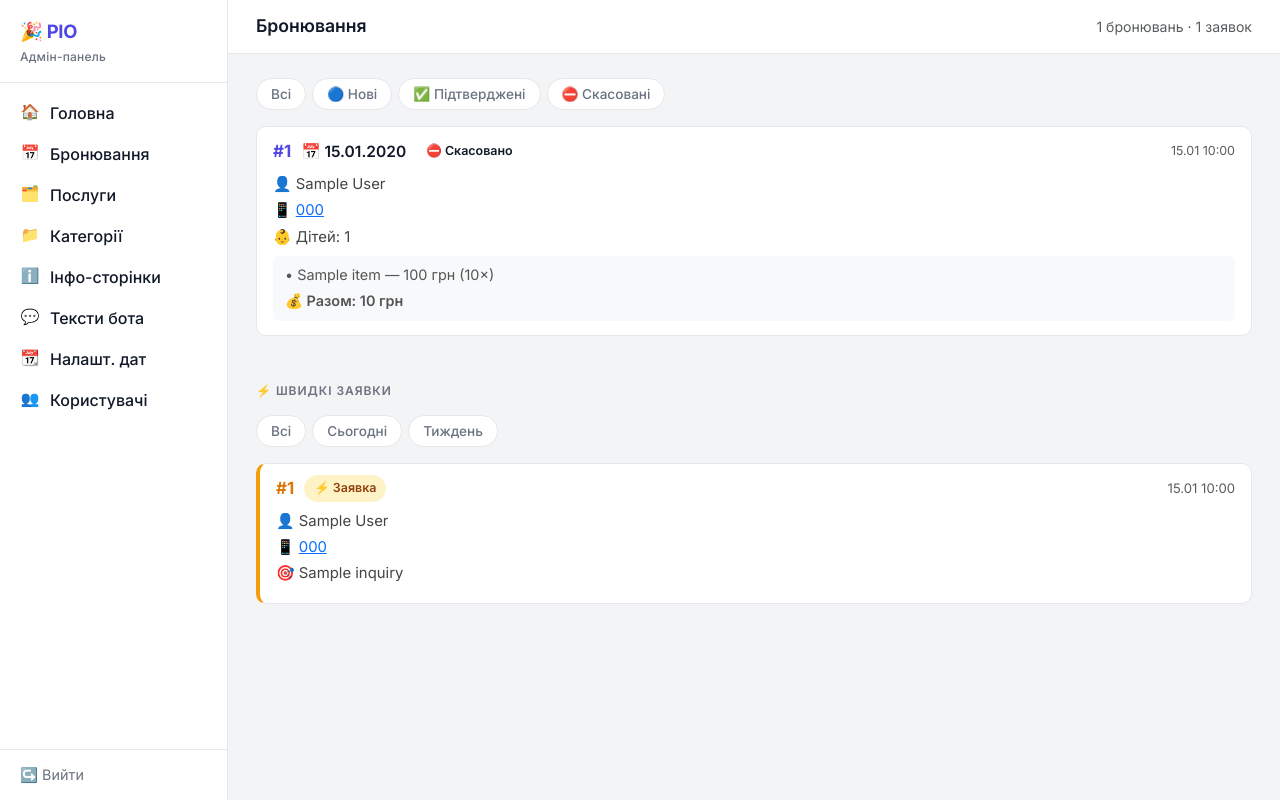
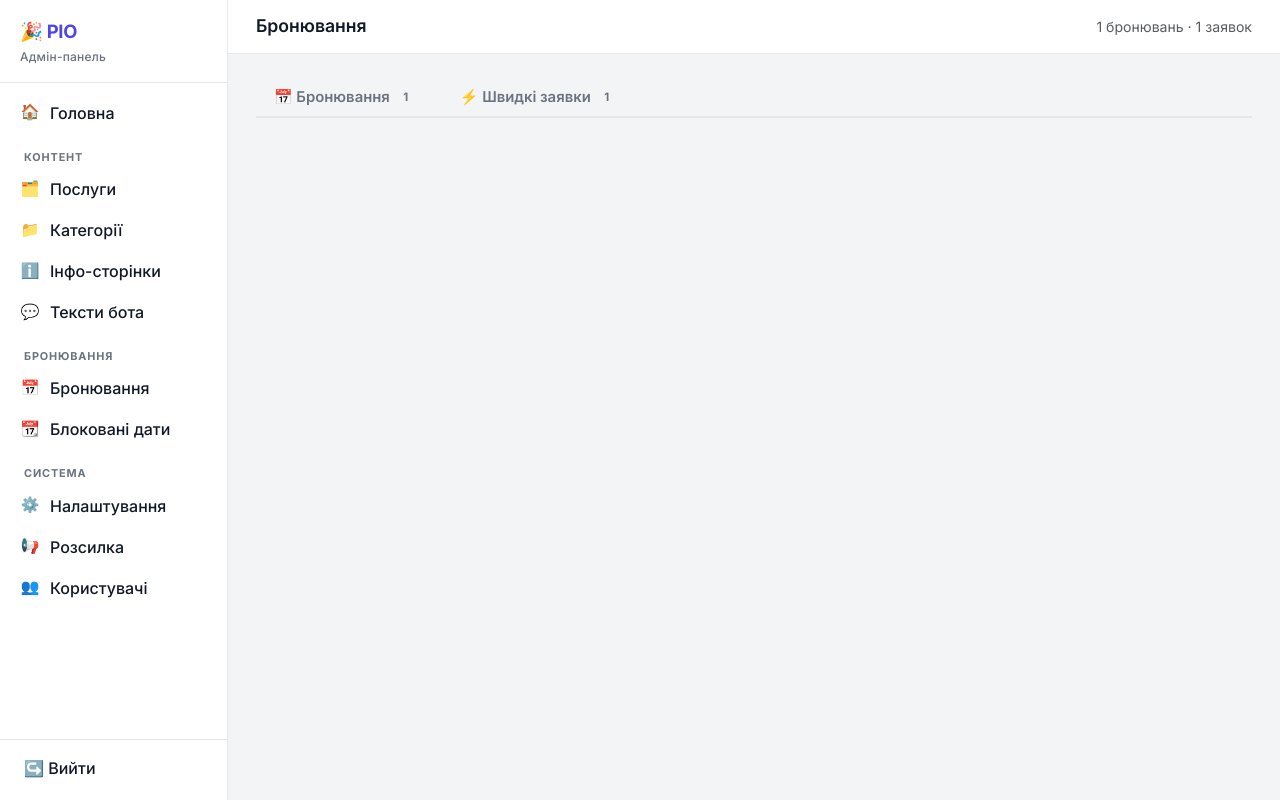
Before and after one commit to Mendela-A/rio_b_bot, a FastAPI app: template admin/templates/bookings.html in a window 1280 px wide. Run offline with FastAPI, Linux system fonts and the light colour scheme; the visitor is signed in with stand-in values (Sample User, id 1); the template is opened without the code that fills it: most values are stand-ins (such as "Sample title", 1, 10 or a date in 2020); parts of the project's set-up code (start-up, migrations or seed data) failed here and were passed over.

Commit message:
feat: superadmin role, bookings tabs, categories sort order, sidebar groups
- Add is_superadmin column (migration 007) + UPSERT env-admin as superadmin
- Store is_superadmin in session on login; backfill in is_authenticated
- AdminUsersView and /admin/export-db restricted to superadmin only
- Dashboard: hide Адміністратори and Експорт БД cards for regular admins
- Sidebar: organized into groups (Контент / Бронювання / Система), hide Користувачі for non-superadmin
- Sidebar hidden on login page (no username in session)
- Bookings page: split into two section tabs (Бронювання / Швидкі заявки)
- Categories: add sort_order (migration 008) + ↑/↓ move buttons + /api/category/move
- Add ChangePasswordView at /admin/change-password (accessible to all admins)
- Sidebar footer styled as nav-link; nav-section labels added
- Apply migration 003 (bot_texts hint/default_value columns)

Co-Authored-By: Claude Sonnet 4.6 <noreply@anthropic.com>

```diff
--- a/admin/main.py
+++ b/admin/main.py
@@ -29,6 +29,8 @@ from views.services_editor import ServicesEditorView
 from views.blocked_dates import BlockedDatesView
 from views.settings import SettingsView
 from views.admin_users import AdminUsersView
+from views.broadcast import BroadcastView
+from views.change_password import ChangePasswordView
 
 load_dotenv()
 
@@ -82,7 +84,7 @@ app.mount(
 
 @app.get("/admin/export-db")
 async def export_db(request: Request):
-    if not request.session.get("username"):
+    if not request.session.get("is_superadmin"):
         return RedirectResponse("/admin/login")
 
     result = subprocess.run(
@@ -122,6 +124,8 @@ admin.add_view(InfoPageView())
 admin.add_view(SettingsView())
 admin.add_view(BlockedDatesView())
 admin.add_view(AdminUsersView())
+admin.add_view(BroadcastView())
+admin.add_view(ChangePasswordView())
 admin.mount_to(app)
 
 
@@ -147,6 +151,36 @@ async def upload_photo(request: Request, file: UploadFile = File(...)):
     img.save(str(filepath), "WEBP", quality=85)
 
     return JSONResponse({"url": f"/uploads/{filename}"})
+
+
+@app.post("/api/category/move")
+async def move_category(request: Request):
+    if not request.session.get("username"):
+        return JSONResponse({"error": "unauthorized"}, status_code=401)
+    data = await request.json()
+    cat_id = int(data["id"])
+    direction = data["direction"]
+
+    async with db.pool.acquire() as conn:
+        rows = await conn.fetch(
+            "SELECT id FROM categories ORDER BY sort_order NULLS LAST, id"
+        )
+        ids = [r["id"] for r in rows]
+        idx = ids.index(cat_id)
+
+        if direction == "up" and idx == 0:
+            return JSONResponse({"ok": True})
+        if direction == "down" and idx == len(ids) - 1:
+            return JSONResponse({"ok": True})
+
+        swap_idx = idx - 1 if direction == "up" else idx + 1
+        async with conn.transaction():
+            for i, r in enumerate(rows):
+                await conn.execute("UPDATE categories SET sort_order=$1 WHERE id=$2", i + 1, r["id"])
+            await conn.execute("UPDATE categories SET sort_order=$1 WHERE id=$2", swap_idx + 1, cat_id)
+            await conn.execute("UPDATE categories SET sort_order=$1 WHERE id=$2", idx + 1, ids[swap_idx])
+
+    return JSONResponse({"ok": True})
 
 
 @app.post("/api/service/move")
--- a/admin/static/admin.css
+++ b/admin/static/admin.css
@@ -88,6 +88,16 @@ body {
   padding: 14px 12px 4px;
 }
 
+.nav-section {
+  font-size: 0.68rem;
+  font-weight: 700;
+  text-transform: uppercase;
+  letter-spacing: 0.08em;
+  color: var(--text-muted);
+  padding: 12px 16px 4px;
+  margin-top: 4px;
+}
+
 .nav-link {
   display: flex;
   align-items: center;
@@ -121,21 +131,27 @@ body {
 }
 
 .sidebar-footer {
-  padding: 14px 20px;
+  padding: 8px 12px 12px;
   border-top: 1px solid var(--border);
 }
 
 .sidebar-footer a {
-  color: var(--text-muted);
-  text-decoration: none;
-  font-size: .9rem;
   display: flex;
   align-items: center;
-  gap: 6px;
-  transition: color .12s;
+  gap: 10px;
+  padding: 8px 12px;
+  border-radius: 8px;
+  color: var(--text);
+  text-decoration: none;
+  font-weight: 500;
+  font-size: 1rem;
+  transition: background .12s, color .12s;
 }
 
-.sidebar-footer a:hover { color: var(--danger); }
+.sidebar-footer a:hover {
+  background: var(--primary-light);
+  color: var(--primary);
+}
 
 /* ---- Main content ---- */
 
@@ -400,6 +416,56 @@ body {
 .add-btn:hover { background: var(--primary-light); }
 .parent-chevron { color: #bbb; font-size: .73rem; margin-right: 2px; }
 
+/* ---- Section tabs (top-level: Бронювання / Заявки) ---- */
+
+.section-tabs {
+  display: flex;
+  gap: 8px;
+  border-bottom: 2px solid var(--border);
+  padding-bottom: 0;
+}
+
+.section-tab {
+  display: flex;
+  align-items: center;
+  gap: 6px;
+  padding: 8px 18px;
+  font-size: .93rem;
+  font-weight: 600;
+  text-decoration: none;
+  color: var(--text-muted);
+  border-bottom: 2px solid transparent;
+  margin-bottom: -2px;
+  transition: color .12s, border-color .12s;
+}
+
+.section-tab:hover {
+  color: var(--primary);
+}
+
+.section-tab.active {
+  color: var(--primary);
+  border-bottom-color: var(--primary);
+}
+
+.section-tab-count {
+  display: inline-flex;
+  align-items: center;
+  justify-content: center;
+  min-width: 20px;
+  padding: 1px 6px;
+  border-radius: 99px;
+  font-size: .72rem;
+  font-weight: 700;
+  background: var(--bg);
+  color: var(--text-muted);
+}
+
+.section-tab.active .section-tab-count {
+  background: var(--primary-light);
+  color: var(--primary);
+}
+
 /* ---- Filter tabs ---- */
 
 .filter-tabs {
--- a/admin/templates/base.html
+++ b/admin/templates/base.html
@@ -13,11 +13,14 @@
 </head>
 <body>
 
+{% if request.session.get("username") %}
 <button class="sidebar-toggle" id="sb-toggle">☰</button>
+{% endif %}
 
 <div class="app-layout">
 
   <!-- Sidebar -->
+  {% if request.session.get("username") %}
   <aside class="sidebar" id="sidebar">
     <a href="/admin" class="sidebar-brand">
       🎉 РІО
@@ -29,9 +32,8 @@
       <a class="nav-link {% if p == '/admin' or p == '/admin/' %}active{% endif %}" href="/admin">
         <span class="nav-icon">🏠</span> Головна
       </a>
-      <a class="nav-link {% if '/admin/bookings' in p %}active{% endif %}" href="/admin/bookings">
-        <span class="nav-icon">📅</span> Бронювання
-      </a>
+
+      <div class="nav-section">Контент</div>
       <a class="nav-link {% if '/admin/services-editor' in p %}active{% endif %}" href="/admin/services-editor">
         <span class="nav-icon">🗂️</span> Послуги
       </a>
@@ -44,18 +46,34 @@
       <a class="nav-link {% if '/admin/bot-texts' in p %}active{% endif %}" href="/admin/bot-texts">
         <span class="nav-icon">💬</span> Тексти бота
       </a>
+
+      <div class="nav-section">Бронювання</div>
+      <a class="nav-link {% if '/admin/bookings' in p %}active{% endif %}" href="/admin/bookings">
+        <span class="nav-icon">📅</span> Бронювання
+      </a>
       <a class="nav-link {% if '/admin/blocked-dates' in p %}active{% endif %}" href="/admin/blocked-dates">
-        <span class="nav-icon">📆</span> Налашт. дат
+        <span class="nav-icon">📆</span> Блоковані дати
       </a>
+
+      <div class="nav-section">Система</div>
+      <a class="nav-link {% if '/admin/settings' in p %}active{% endif %}" href="/admin/settings">
+        <span class="nav-icon">⚙️</span> Налаштування
+      </a>
+      <a class="nav-link {% if '/admin/broadcast' in p %}active{% endif %}" href="/admin/broadcast">
+        <span class="nav-icon">📢</span> Розсилка
+      </a>
+      {% if request.session.get("is_superadmin") %}
       <a class="nav-link {% if '/admin/admin-users' in p %}active{% endif %}" href="/admin/admin-users">
         <span class="nav-icon">👥</span> Користувачі
       </a>
+      {% endif %}
     </nav>
 
     <div class="sidebar-footer">
       <a href="/admin/logout">↪️ Вийти</a>
     </div>
   </aside>
+  {% endif %}
 
   <!-- Main -->
   <div class="main-content">
--- a/admin/templates/bookings.html
+++ b/admin/templates/bookings.html
@@ -4,23 +4,39 @@
 {% block page_title %}Бронювання{% endblock %}
 
 {% block topbar_actions %}
-  <span class="text-muted" style="font-size:.88rem">{{ bookings|length }} бронювань · {{ inquiries|length }} заявок</span>
+  <span class="text-muted" style="font-size:.88rem">
+    {{ bookings_count }} бронювань · {{ inquiries_count }} заявок
+  </span>
 {% endblock %}
 
 {% block content %}
 
 {% macro tab(label, href, active) %}
-  <a href="{{ href }}"
-     class="filter-tab {% if active %}active{% endif %}">{{ label }}</a>
+  <a href="{{ href }}" class="filter-tab {% if active %}active{% endif %}">{{ label }}</a>
 {% endmacro %}
 
-{% set pq = ("&period=" ~ period_filter) if period_filter else "" %}
-<!-- Bookings filter -->
+<!-- Section tabs -->
+<div class="section-tabs mb-4">
+  <a href="/admin/bookings?section=bookings"
+     class="section-tab {% if section == 'bookings' %}active{% endif %}">
+    📅 Бронювання
+    <span class="section-tab-count">{{ bookings_count }}</span>
+  </a>
+  <a href="/admin/bookings?section=inquiries"
+     class="section-tab {% if section == 'inquiries' %}active{% endif %}">
+    ⚡ Швидкі заявки
+    <span class="section-tab-count">{{ inquiries_count }}</span>
+  </a>
+</div>
+
+<!-- ── BOOKINGS ── -->
+{% if section == 'bookings' %}
+
 <div class="filter-tabs mb-3">
-  {{ tab("Всі",             "/admin/bookings?" ~ pq,                     status_filter == "") }}
-  {{ tab("🔵 Нові",         "/admin/bookings?status=new" ~ pq,           status_filter == "new") }}
-  {{ tab("✅ Підтверджені", "/admin/bookings?status=confirmed" ~ pq,     status_filter == "confirmed") }}
-  {{ tab("⛔ Скасовані",    "/admin/bookings?status=cancelled" ~ pq,     status_filter == "cancelled") }}
+  {{ tab("Всі",             "/admin/bookings?section=bookings",                      status_filter == "") }}
+  {{ tab("🔵 Нові",         "/admin/bookings?section=bookings&status=new",           status_filter == "new") }}
+  {{ tab("✅ Підтверджені", "/admin/bookings?section=bookings&status=confirmed",     status_filter == "confirmed") }}
+  {{ tab("⛔ Скасовані",    "/admin/bookings?section=bookings&status=cancelled",     status_filter == "cancelled") }}
 </div>
 
 {% if not bookings %}
@@ -67,21 +83,19 @@
 </div>
 {% endfor %}
 
-<!-- Inquiries -->
-<h6 class="text-uppercase fw-semibold mt-5 mb-3"
-    style="font-size:.75rem; letter-spacing:.08em; color:var(--text-muted)">
-  ⚡ Швидкі заявки
-</h6>
+{% endif %}
 
-{% set sq = ("&status=" ~ status_filter) if status_filter else "" %}
+<!-- ── INQUIRIES ── -->
+{% if section == 'inquiries' %}
+
 <div class="filter-tabs mb-3">
-  {{ tab("Всі",       "/admin/bookings?" ~ sq,                  period_filter == "") }}
-  {{ tab("Сьогодні", "/admin/bookings?period=today" ~ sq,       period_filter == "today") }}
-  {{ tab("Тиждень",  "/admin/bookings?period=week" ~ sq,        period_filter == "week") }}
+  {{ tab("Всі",       "/admin/bookings?section=inquiries",                period_filter == "") }}
+  {{ tab("Сьогодні", "/admin/bookings?section=inquiries&period=today",   period_filter == "today") }}
+  {{ tab("Тиждень",  "/admin/bookings?section=inquiries&period=week",    period_filter == "week") }}
 </div>
 
 {% if not inquiries %}
-<div class="text-muted text-center py-4" style="font-size:.93rem">Заявок немає.</div>
+<div class="text-muted text-center py-5" style="font-size:.93rem">Заявок немає.</div>
 {% endif %}
 
 {% for q in inquiries %}
@@ -99,4 +113,6 @@
 </div>
 {% endfor %}
 
+{% endif %}
+
 {% endblock %}
--- a/admin/templates/dashboard.html
+++ b/admin/templates/dashboard.html
@@ -96,6 +96,7 @@
       </div>
     </a>
   </div>
+  {% if request.session.get("is_superadmin") %}
   <div class="col-12 col-md-6">
     <a href="/admin/admin-users" class="nav-card">
       <span class="icon">👤</span>
@@ -114,6 +115,7 @@
       </div>
     </a>
   </div>
+  {% endif %}
 </div>
 
 {% endblock %}
--- a/admin/views/admin_users.py
+++ b/admin/views/admin_users.py
@@ -24,6 +24,8 @@ class AdminUsersView(CustomView):
         )
 
     async def render(self, request: Request, templates) -> Response:  # noqa: ARG002
+        if not request.session.get("is_superadmin"):
+            return RedirectResponse("/admin", status_code=303)
         if request.method == "POST":
             return await self._handle_post(request)
         return await self._render_page(request, error=None, success=None)
--- a/admin/views/bookings.py
+++ b/admin/views/bookings.py
@@ -39,6 +39,7 @@ class BookingsView(CustomView):
         return await self._render_page(request)
 
     async def _render_page(self, request: Request) -> Response:
+        section = request.query_params.get("section", "bookings")
         status_filter = request.query_params.get("status", "")
         period_filter = request.query_params.get("period", "")
 
@@ -52,32 +53,40 @@ class BookingsView(CustomView):
             period_where = "WHERE created_at >= date_trunc('week', NOW())"
 
         async with db.pool.acquire() as conn:
-            bookings = await conn.fetch(
-                f"""
-                SELECT b.id, b.full_name, b.phone, b.children_count,
-                       b.booking_date, b.status, b.created_at
-                FROM bookings b
-                {bookings_where}
-                ORDER BY b.created_at DESC
-                """,
-                *bookings_params,
-            )
-            items_rows = await conn.fetch(
-                """
-                SELECT booking_id, service_name, price, quantity
-                FROM booking_items
-                WHERE booking_id = ANY($1::int[])
-                """,
-                [r["id"] for r in bookings],
-            )
-            inquiries = await conn.fetch(
-                f"""
-                SELECT id, full_name, phone, service_name, created_at
-                FROM inquiries
-                {period_where}
-                ORDER BY created_at DESC
-                """
-            )
+            bookings_count = await conn.fetchval("SELECT COUNT(*) FROM bookings")
+            inquiries_count = await conn.fetchval("SELECT COUNT(*) FROM inquiries")
+
+            if section == "inquiries":
+                bookings = []
+                items_rows = []
+                inquiries = await conn.fetch(
+                    f"""
+                    SELECT id, full_name, phone, service_name, created_at
+                    FROM inquiries
+                    {period_where}
+                    ORDER BY created_at DESC
+                    """
+                )
+            else:
+                bookings = await conn.fetch(
+                    f"""
+                    SELECT b.id, b.full_name, b.phone, b.children_count,
+                           b.booking_date, b.status, b.created_at
+                    FROM bookings b
+                    {bookings_where}
+                    ORDER BY b.created_at DESC
+                    """,
+                    *bookings_params,
+                )
+                items_rows = await conn.fetch(
+                    """
+                    SELECT booking_id, service_name, price, quantity
+                    FROM booking_items
+                    WHERE booking_id = ANY($1::int[])
+                    """,
+                    [r["id"] for r in bookings],
+                )
+                inquiries = []
 
         items_by_booking: dict[int, list] = {}
         for row in items_rows:
@@ -95,8 +104,11 @@ class BookingsView(CustomView):
         return _templates.TemplateResponse(
             "bookings.html", {
                 "request": request,
+                "section": section,
                 "bookings": data,
                 "inquiries": [dict(r) for r in inquiries],
+                "bookings_count": bookings_count,
+                "inquiries_count": inquiries_count,
                 "status_filter": status_filter,
                 "period_filter": period_filter,
             }
--- a/admin/views/categories.py
+++ b/admin/views/categories.py
@@ -35,7 +35,7 @@ class CategoryView(CustomView):
 
     async def _render_page(self, request: Request) -> Response:
         async with db.pool.acquire() as conn:
-            rows = await conn.fetch("SELECT id, name, type FROM categories ORDER BY id")
+            rows = await conn.fetch("SELECT id, name, type FROM categories ORDER BY sort_order NULLS LAST, id")
         categories = [dict(r) for r in rows]
         return _templates.TemplateResponse(
             "categories.html",
--- a/app/handlers/start.py
+++ b/app/handlers/start.py
@@ -1,3 +1,4 @@
+import asyncpg
 from aiogram import Router, Bot
 from aiogram.filters import CommandStart
 from aiogram.types import Message
@@ -6,12 +7,14 @@ from app import texts
 from app.keyboards.main_menu import main_menu_kb
 from app.keyboards.admin_kb import admin_kb
 from app.handlers.admin import is_admin
+from app.database.queries import upsert_user
 
 router = Router()
 
 
 @router.message(CommandStart())
-async def cmd_start(message: Message, bot: Bot) -> None:
+async def cmd_start(message: Message, bot: Bot, pool: asyncpg.Pool) -> None:
+    await upsert_user(pool, message.from_user.id, message.from_user.first_name, message.from_user.username)
     if await is_admin(bot, message.from_user.id):
         await message.answer(
             "👋 Вітаємо, адміне!",
```
Also changed, not shown: admin/auth.py (+13 -5 lines), admin/db.py (+9 -7 lines), admin/templates/categories.html (+15 -0 lines), admin/templates/change_password.html (added, +40 -0 lines), admin/views/change_password.py (added, +66 -0 lines), app/database/queries.py (+21 -0 lines), migrations/006_users_broadcast.sql (added), migrations/007_admin_superadmin.sql (added), migrations/008_categories_sort_order.sql (added).
